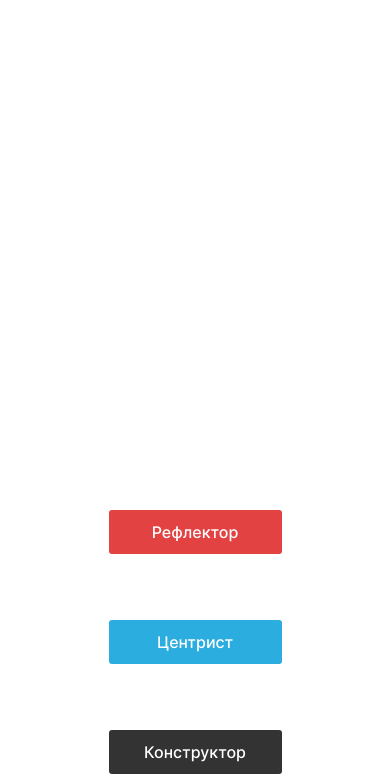
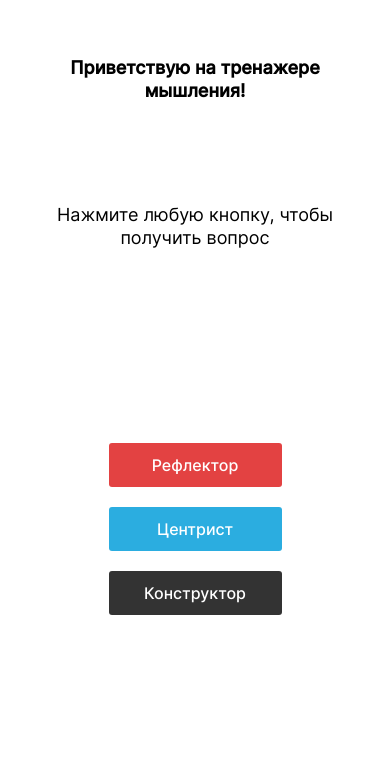
Before and after one commit to George323ru/thinking-trainer, a React (Create React App) app: page / in a window 390 px wide. Shown: the part 156-930 px from the top of the page. After the commit the page ends 844 px from the top, so only its background shows below. Built offline with nearby package versions, Linux system fonts and the light colour scheme.

Commit message:
fix bugs

```diff
--- a/src/components/App/App.css
+++ b/src/components/App/App.css
@@ -13,7 +13,9 @@
 
 .main__description {
   height: 140px;
+  margin: 0;
 }
+
 .main__quotes,
 .main__description {
   max-width: 440px;
@@ -24,11 +26,16 @@
 }
 
 @media all and (max-width: 520px) {
-  .main__quotes {
+  .main {
+    margin-top: 200px;
+  }
+
+  .main__quotes,
+  .main__description {
     max-width: 320px;
   }
 
-  .main__button {
-    margin-top: 66px;
+  .main__description {
+    margin-top: 35px;
   }
 }
--- a/src/components/App/App.js
+++ b/src/components/App/App.js
@@ -7,8 +7,8 @@ import Button from '../Button/Button';
 
 const App = () => {
   const [randomQuestionCentrist, setRandomQuestionCentrist] = useState([{
-    question: '',
-    description: ''
+    question: 'Приветствую на тренажере мышления!',
+    description: 'Нажмите любую кнопку, чтобы получить вопрос'
   }]);
 
   const colorButton = {
--- a/src/components/Button/Button.css
+++ b/src/components/Button/Button.css
@@ -20,7 +20,7 @@
 }
 
 @media all and (max-width: 520px) {
-  .main__button {
-    margin-top: 66px;
+  .main__button:first-of-type {
+    margin-top: 100px;
   }
 }
```
